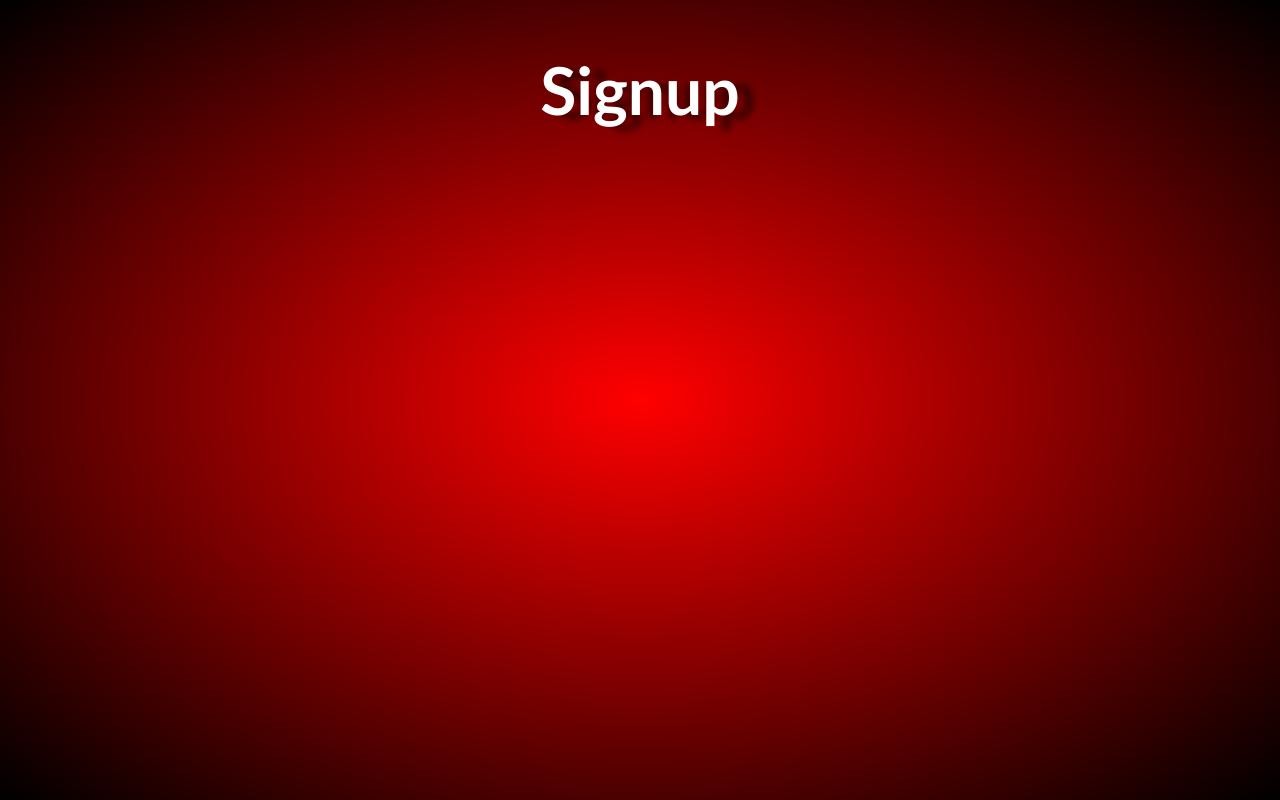
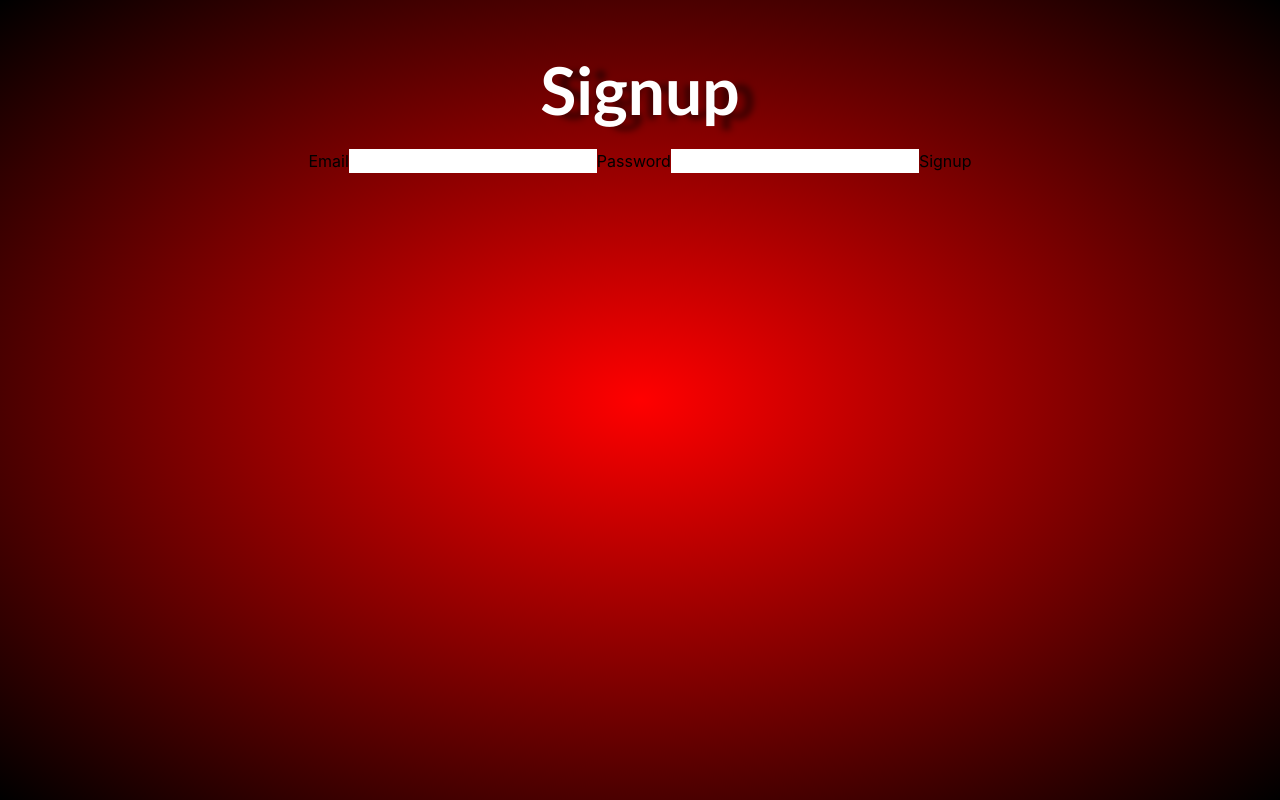
Before and after one commit to Lukefrotts227/merntodolistapp, a React (Create React App) app in the folder mern-app/: page / in a window 1280 px wide. Built offline with nearby package versions, Linux system fonts and the light colour scheme.

Commit message:
continueing with the singup logic

```diff
--- a/mern-app/src/pages/comps/signupbox.js
+++ b/mern-app/src/pages/comps/signupbox.js
@@ -34,7 +34,26 @@ function SignUpBox(){
     return(
         <div className = "singupbox">
 
-            <form onSubmit ={handleSubmit}>
+            <form className = "signupbox-form-1" onSubmit ={handleSubmit}>
+                <label className = "signupbox-label-1">Email</label>
+                <input classname = "signupbox-input-1"
+                type = "text"
+                name = "email"
+                value = {email}
+                ongChange = {(e) => setEmail(e.target.value)}
+                required
+                />
+                <label className = "signupbox-label-2">Password</label>
+                <input classname = "signupbox-input-2"
+                type = "password"
+                name = "password"
+                value = {password}
+                ongChange = {(e) => setPassword(e.target.value)}
+                required
+                />
+
+                <button className ="sinupbox-button-1" type = "submit" >Signup</button>
+
 
             </form>
 
```
Also changed, not shown: mern-app/src/pages/comps/styles/style1.css (added).
